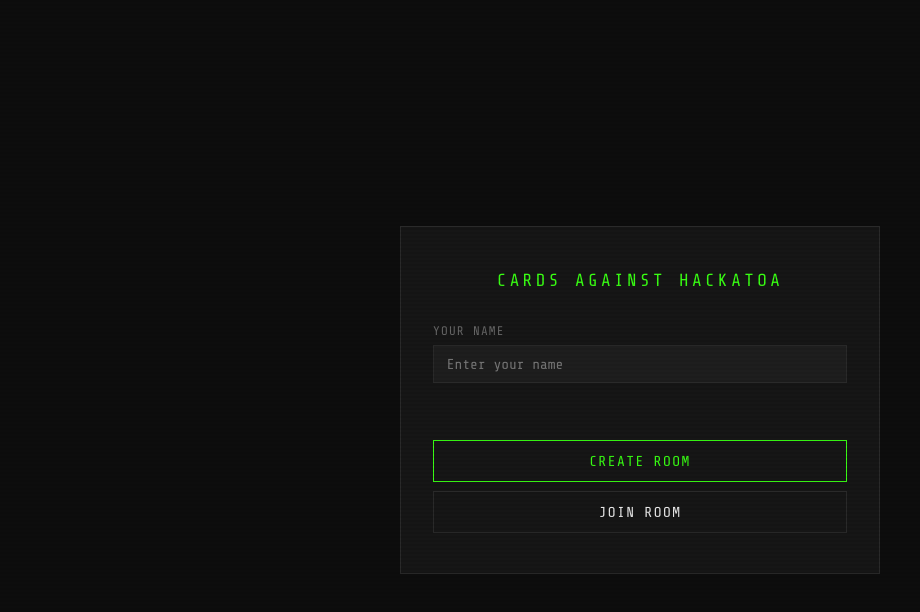
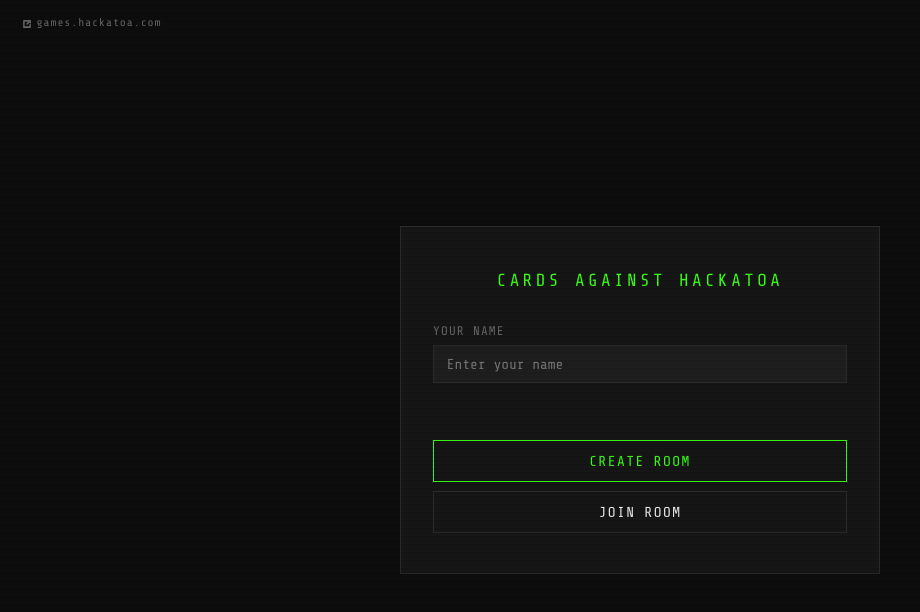
Before and after one commit to Hackatoan/cah, a website: page public/game.html in a window 1280 px wide. Shown: the whole page, without its empty margins (0-920 px from the left). Drawn offline with nearby package versions, Linux system fonts and the light colour scheme; no server answers.

Commit message:
Add games.hackatoa.com back-link, README

```diff
--- a/public/game.html
+++ b/public/game.html
@@ -5,8 +5,34 @@
   <meta name="viewport" content="width=device-width, initial-scale=1.0">
   <title>Cards Against Hackatoa</title>
   <link rel="stylesheet" href="style.css">
+  <style>
+    .games-hub-link {
+      position: fixed;
+      top: .6rem;
+      left: .8rem;
+      z-index: 9998;
+      display: inline-flex;
+      align-items: center;
+      gap: .3rem;
+      font-family: var(--font);
+      font-size: .7rem;
+      color: var(--muted);
+      text-decoration: none;
+      letter-spacing: .08em;
+      transition: color .15s;
+      padding: .3rem .5rem;
+      border: 1px solid transparent;
+    }
+    .games-hub-link:hover { color: var(--green); border-color: var(--border); }
+    .games-hub-link svg { flex-shrink: 0; }
+  </style>
 </head>
 <body>
+
+<a class="games-hub-link" href="https://games.hackatoa.com" target="_blank" rel="noopener">
+  <svg width="10" height="10" viewBox="0 0 16 16" fill="none" stroke="currentColor" stroke-width="2.5" stroke-linecap="round" stroke-linejoin="round"><path d="M10 3H3v10h10V9"/><path d="M8 8L13 3"/><path d="M10 3h3v3"/></svg>
+  games.hackatoa.com
+</a>
 
 <!-- ── Menu ── -->
 <div id="s-menu" class="screen active">
```
Also changed, not shown: README.md (added).
